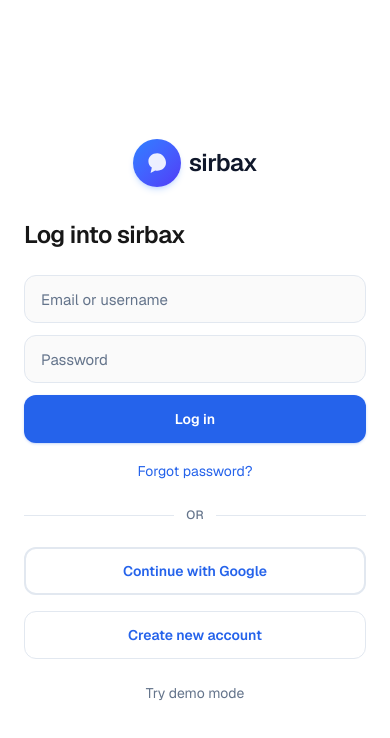
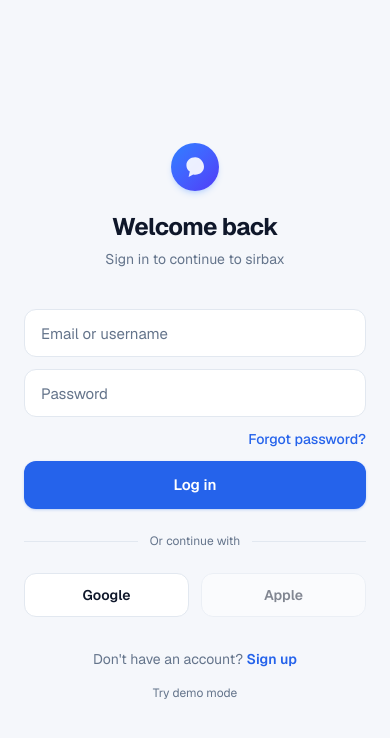
Before and after one commit to Levy254885/sirbax, a Next.js app: page /login in a window 390 px wide. Shown: the top 738 px of the page. Built offline with nearby package versions, Linux system fonts and the light colour scheme.

Commit message:
style: polished login and register screens

```diff
--- a/src/app/(auth)/login/page.tsx
+++ b/src/app/(auth)/login/page.tsx
@@ -34,145 +34,43 @@ export default function LoginPage() {
   };
 
   return (
-    <div className="flex min-h-screen bg-white dark:bg-black">
-      <div className="relative hidden w-1/2 flex-col items-center justify-center overflow-hidden bg-[#f0f2f5] dark:bg-[#0a0a0a] lg:flex">
-        <div className="absolute left-8 top-8">
-          <Logo size="md" />
+    <div className="flex min-h-screen flex-col bg-background">
+      <div className="mx-auto flex w-full max-w-md flex-1 flex-col justify-center px-6 py-10">
+        <div className="mb-10 flex flex-col items-center text-center">
+          <Logo size="lg" showText={false} />
+          <h1 className="mt-5 text-2xl font-bold tracking-tight">Welcome back</h1>
+          <p className="mt-1.5 text-sm text-muted-foreground">Sign in to continue to sirbax</p>
         </div>
 
-        <div className="relative h-[420px] w-[380px]">
-          <div className="absolute left-4 top-8 rotate-[-6deg] overflow-hidden rounded-2xl shadow-xl">
-            {/* eslint-disable-next-line @next/next/no-img-element */}
-            <img
-              src="https://images.unsplash.com/photo-1529626455594-4ff0802cfb7e?w=280&h=320&fit=crop"
-              alt=""
-              className="h-56 w-44 object-cover"
-            />
-            <span className="absolute left-2 top-2 rounded-full bg-white/90 px-2 py-0.5 text-xs">😂</span>
+        <form onSubmit={handleSubmit} className="space-y-3">
+          <Input type="email" placeholder="Email or username" value={email} onChange={(e) => setEmail(e.target.value)} autoComplete="email" required />
+          <Input type="password" placeholder="Password" value={password} onChange={(e) => setPassword(e.target.value)} autoComplete="current-password" required />
+          <div className="flex justify-end">
+            <Link href="/forgot-password" className="text-sm font-medium text-primary hover:underline">Forgot password?</Link>
           </div>
-          <div className="absolute right-0 top-0 rotate-[4deg] overflow-hidden rounded-2xl shadow-2xl ring-4 ring-white dark:ring-neutral-900">
-            {/* eslint-disable-next-line @next/next/no-img-element */}
-            <img
-              src="https://images.unsplash.com/photo-1531746020798-e6953c6e8e04?w=320&h=380&fit=crop"
-              alt=""
-              className="h-64 w-52 object-cover"
-            />
-            <span className="absolute right-2 top-2 rounded-full bg-blue-500 px-2 py-0.5 text-xs text-white">3h</span>
-            <span className="absolute bottom-3 right-3 text-2xl">❤️</span>
-          </div>
-          <div className="absolute bottom-8 left-12 rotate-[-3deg] overflow-hidden rounded-2xl bg-white p-2 shadow-xl dark:bg-neutral-900">
-            {/* eslint-disable-next-line @next/next/no-img-element */}
-            <img
-              src="https://images.unsplash.com/photo-1507003211169-0a1dd7228f2d?w=120&h=120&fit=crop"
-              alt=""
-              className="h-16 w-16 rounded-full object-cover"
-            />
-          </div>
-          <div className="absolute bottom-16 right-8 rounded-full bg-white p-2 shadow-lg dark:bg-neutral-800">
-            <span className="text-xl">📷</span>
-          </div>
-        </div>
-
-        <div className="mt-8 max-w-sm px-8 text-center">
-          <h2 className="text-3xl font-bold tracking-tight text-neutral-900 dark:text-white">
-            Explore the things{" "}
-            <span className="text-primary">you love.</span>
-          </h2>
-          <p className="mt-3 text-sm text-neutral-500">
-            Share freely. Connect anonymously. Your identity stays yours.
-          </p>
-        </div>
-      </div>
-
-      <div className="flex w-full flex-col items-center justify-center px-6 py-12 lg:w-1/2">
-        <div className="w-full max-w-[400px]">
-          <div className="mb-8 flex justify-center lg:hidden">
-            <Logo size="lg" />
-          </div>
-
-          <h1 className="mb-6 text-2xl font-semibold tracking-tight text-neutral-900 dark:text-white">
-            Log into sirbax
-          </h1>
-
-          <form onSubmit={handleSubmit} className="space-y-3">
-            <Input
-              type="email"
-              placeholder="Email or username"
-              value={email}
-              onChange={(e) => setEmail(e.target.value)}
-              autoComplete="email"
-              required
-              className="h-12 rounded-lg border-neutral-300 bg-neutral-50 dark:border-neutral-700 dark:bg-neutral-900"
-            />
-            <Input
-              type="password"
-              placeholder="Password"
-              value={password}
-              onChange={(e) => setPassword(e.target.value)}
-              autoComplete="current-password"
-              required
-              className="h-12 rounded-lg border-neutral-300 bg-neutral-50 dark:border-neutral-700 dark:bg-neutral-900"
-            />
-            <Button
-              type="submit"
-              className="h-12 w-full rounded-lg text-base font-semibold"
-              loading={loading}
-            >
-              Log in
-            </Button>
+          <Button type="submit" size="lg" className="w-full" loading={loading}>Log in</Button>
         </form>
-
-          <div className="mt-4 text-center">
-            <Link href="/forgot-password" className="text-sm text-primary hover:underline">
-              Forgot password?
-            </Link>
-          </div>
 
         <div className="my-6 flex items-center gap-3">
           <div className="h-px flex-1 bg-border" />
-            <span className="text-xs font-medium uppercase text-muted-foreground">or</span>
+          <span className="text-xs text-muted-foreground">Or continue with</span>
           <div className="h-px flex-1 bg-border" />
         </div>
 
-          <Button
-            type="button"
-            variant="outline"
-            className="h-12 w-full rounded-lg border-2 border-primary/30 text-primary"
-            onClick={async () => {
-              setLoading(true);
-              try {
-                await loginWithGoogle();
-                router.push("/home");
-              } finally {
-                setLoading(false);
-              }
-            }}
-          >
-            Continue with Google
-          </Button>
+        <div className="grid grid-cols-2 gap-3">
+          <Button type="button" variant="outline" className="w-full" onClick={async () => { setLoading(true); try { await loginWithGoogle(); router.push("/home"); } finally { setLoading(false); } }}>Google</Button>
+          <Button type="button" variant="outline" className="w-full" disabled>Apple</Button>
+        </div>
 
-          <Link href="/register" className="mt-4 block">
-            <Button
-              type="button"
-              variant="outline"
-              className="h-12 w-full rounded-lg text-primary"
-            >
-              Create new account
-            </Button>
-          </Link>
+        <p className="mt-8 text-center text-sm text-muted-foreground">
+          Don&apos;t have an account?{" "}
+          <Link href="/register" className="font-semibold text-primary hover:underline">Sign up</Link>
+        </p>
 
-          <button
-            type="button"
-            onClick={() => {
-              enterDemo();
-              router.push("/home");
-            }}
-            className="mt-6 w-full text-center text-sm text-muted-foreground hover:text-foreground hover:underline"
-          >
+        <button type="button" onClick={() => { enterDemo(); router.push("/home"); }} className="mt-4 text-center text-xs text-muted-foreground hover:text-foreground hover:underline">
           Try demo mode
         </button>
       </div>
     </div>
-    </div>
   );
 }
--- a/src/app/(auth)/register/page.tsx
+++ b/src/app/(auth)/register/page.tsx
@@ -12,6 +12,7 @@ import toast from "@/lib/toast";
 export default function RegisterPage() {
   const [email, setEmail] = useState("");
   const [password, setPassword] = useState("");
+  const [confirm, setConfirm] = useState("");
   const [loading, setLoading] = useState(false);
   const { registerWithEmail, loginWithGoogle } = useAuth();
   const router = useRouter();
@@ -20,6 +21,10 @@ export default function RegisterPage() {
     e.preventDefault();
     if (!email || password.length < 6) {
       toast.error("Valid email and password (min 6 chars) required");
+      return;
+    }
+    if (password !== confirm) {
+      toast.error("Passwords do not match");
       return;
     }
     setLoading(true);
@@ -35,47 +40,36 @@ export default function RegisterPage() {
   };
 
   return (
-    <div className="flex min-h-screen bg-white dark:bg-black">
-      <div className="relative hidden w-1/2 flex-col items-center justify-center bg-[#f0f2f5] dark:bg-[#0a0a0a] lg:flex">
-        <div className="absolute left-8 top-8"><Logo size="md" /></div>
-        <div className="max-w-md px-12 text-center">
-          <h2 className="text-4xl font-bold tracking-tight text-neutral-900 dark:text-white">
-            Join a community of{" "}
-            <span className="text-primary">anonymous people.</span>
-          </h2>
-          <p className="mt-4 text-neutral-500">
-            No real names. Just real conversations.
-          </p>
-        </div>
+    <div className="flex min-h-screen flex-col bg-background">
+      <div className="mx-auto flex w-full max-w-md flex-1 flex-col justify-center px-6 py-10">
+        <div className="mb-10 flex flex-col items-center text-center">
+          <Logo size="lg" showText={false} />
+          <h1 className="mt-5 text-2xl font-bold tracking-tight">Create your account</h1>
+          <p className="mt-1.5 text-sm text-muted-foreground">Join sirbax and be part of something bigger</p>
         </div>
 
-      <div className="flex w-full flex-col items-center justify-center px-6 py-12 lg:w-1/2">
-        <div className="w-full max-w-[400px]">
-          <div className="mb-8 flex justify-center lg:hidden"><Logo size="lg" /></div>
-          <h1 className="mb-2 text-2xl font-semibold tracking-tight">Create your account</h1>
-          <p className="mb-6 text-sm text-muted-foreground">You&apos;ll get a random anonymous nickname.</p>
-
         <form onSubmit={handleSubmit} className="space-y-3">
-            <Input type="email" placeholder="Email address" value={email} onChange={(e) => setEmail(e.target.value)} required className="h-12 rounded-lg" />
-            <Input type="password" placeholder="Create a password" value={password} onChange={(e) => setPassword(e.target.value)} required minLength={6} className="h-12 rounded-lg" />
-            <Button type="submit" className="h-12 w-full rounded-lg text-base font-semibold" loading={loading}>Sign Up</Button>
+          <Input type="email" placeholder="Email address" value={email} onChange={(e) => setEmail(e.target.value)} required autoComplete="email" />
+          <Input type="password" placeholder="Password" value={password} onChange={(e) => setPassword(e.target.value)} required minLength={6} autoComplete="new-password" />
+          <Input type="password" placeholder="Confirm password" value={confirm} onChange={(e) => setConfirm(e.target.value)} required minLength={6} autoComplete="new-password" />
+          <Button type="submit" size="lg" className="mt-2 w-full" loading={loading}>Create account</Button>
         </form>
 
         <div className="my-6 flex items-center gap-3">
           <div className="h-px flex-1 bg-border" />
-            <span className="text-xs uppercase text-muted-foreground">or</span>
+          <span className="text-xs text-muted-foreground">Or continue with</span>
           <div className="h-px flex-1 bg-border" />
         </div>
 
-          <Button variant="outline" className="h-12 w-full rounded-lg" onClick={async () => { setLoading(true); try { await loginWithGoogle(); router.push("/home"); } finally { setLoading(false); } }}>
-            Continue with Google
-          </Button>
+        <div className="grid grid-cols-2 gap-3">
+          <Button type="button" variant="outline" className="w-full" onClick={async () => { setLoading(true); try { await loginWithGoogle(); router.push("/home"); } finally { setLoading(false); } }}>Google</Button>
+          <Button type="button" variant="outline" className="w-full" disabled>Apple</Button>
+        </div>
 
         <p className="mt-8 text-center text-sm text-muted-foreground">
           Already have an account?{" "}
-            <Link href="/login" className="font-semibold text-primary hover:underline">Log In</Link>
+          <Link href="/login" className="font-semibold text-primary hover:underline">Log in</Link>
         </p>
-        </div>
       </div>
     </div>
   );
```
Lines whose indentation alone changed are shown as unchanged.
